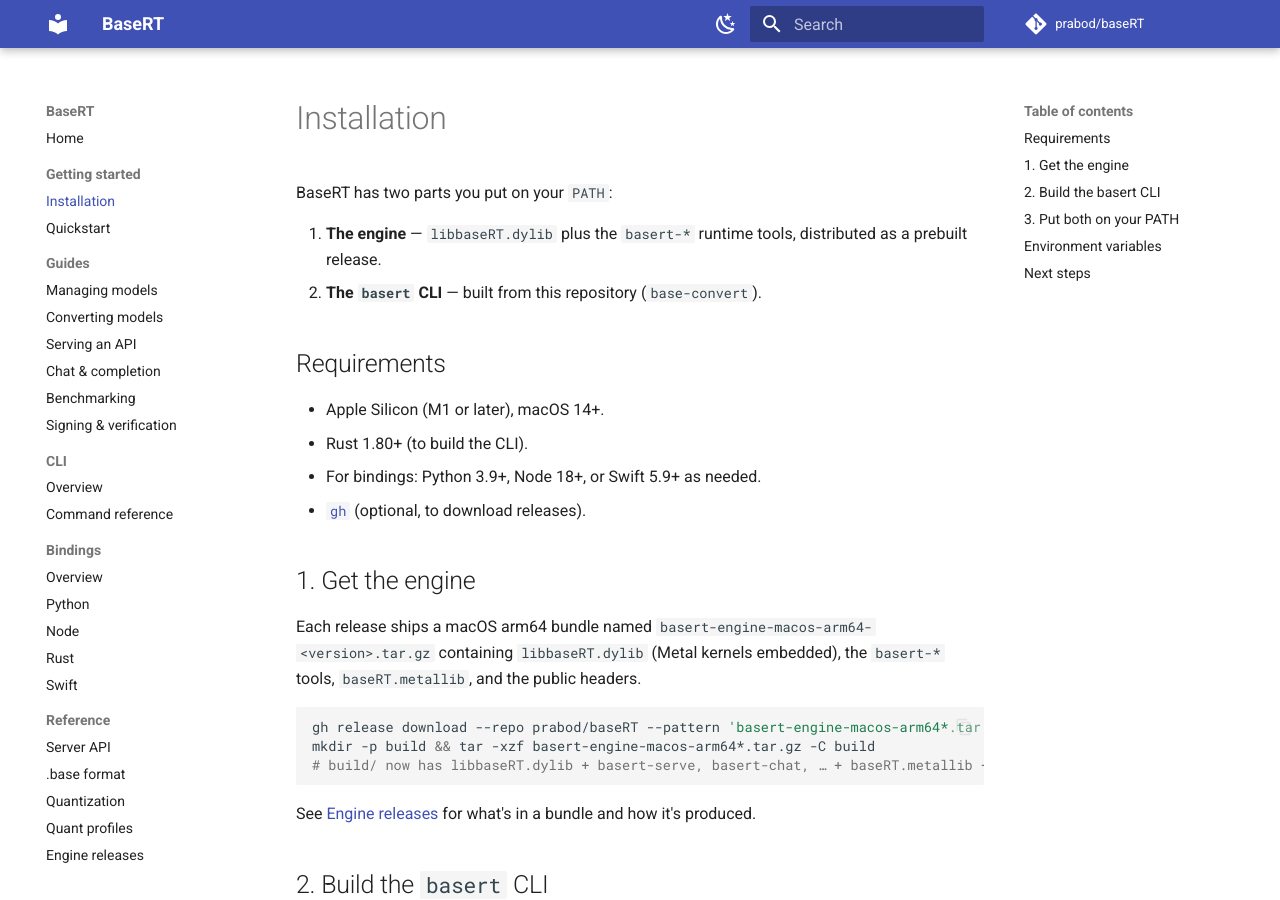
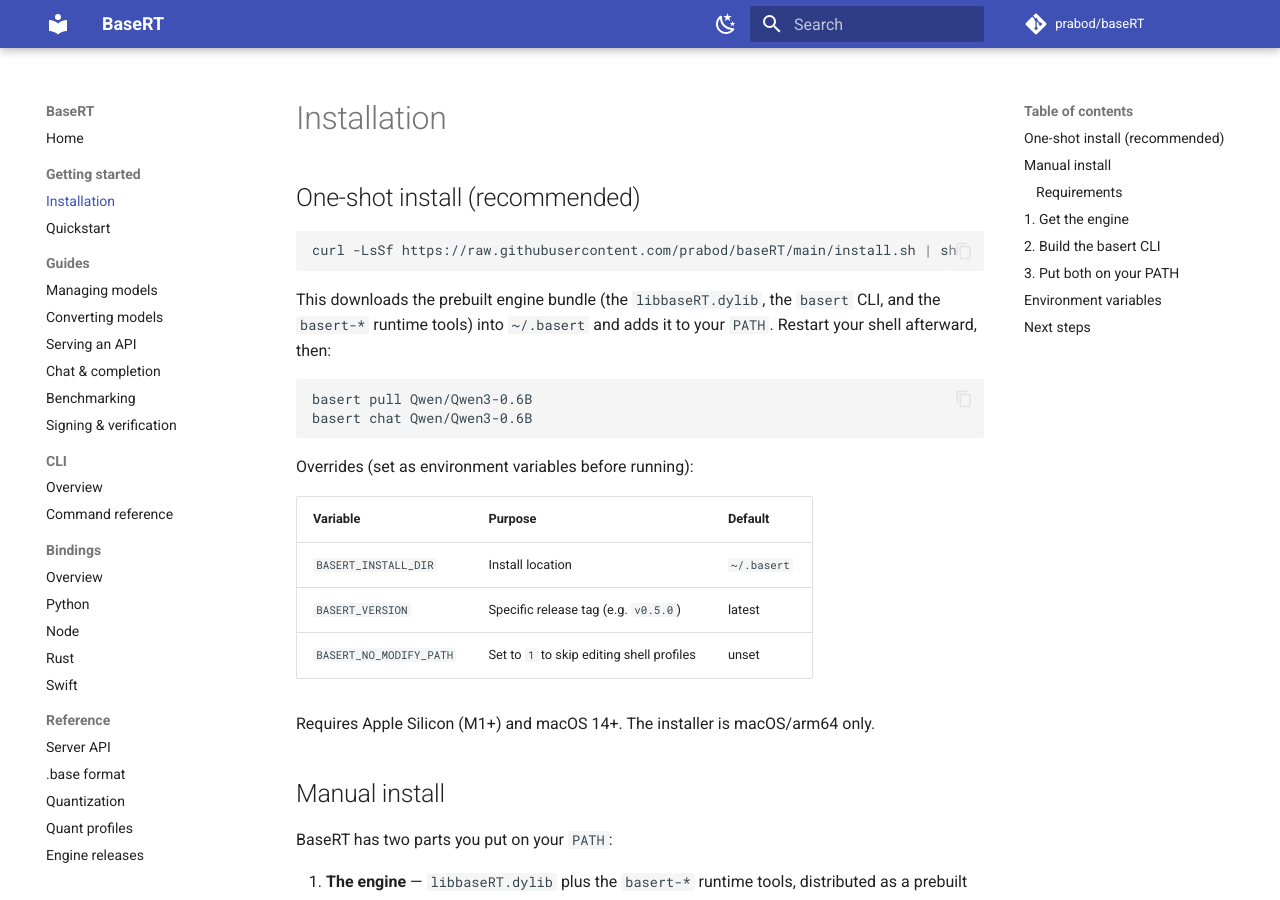
Before and after one commit to basecompute/baseRT, an MkDocs documentation site: the page built from docs/getting-started/installation.md, in a window 1280 px wide and 900 px high. Built offline with MkDocs 1.6.1 and Material for MkDocs 9.7.7, drawn with Linux system fonts in a browser that asks for light colours; comment, search, counter and statistics services are not loaded.

Commit message:
feat(install): one-shot installer (curl | sh)
Add install.sh: detects macOS/arm64, downloads the latest engine bundle
(libbaseRT.dylib + basert CLI + basert-* tools) into ~/.basert, and wires PATH.
No deps beyond curl/tar. Overrides: BASERT_INSTALL_DIR / BASERT_VERSION /
BASERT_NO_MODIFY_PATH.

Lead the README and docs install page with:
  curl -LsSf https://raw.githubusercontent.com/prabod/baseRT/main/install.sh | sh

Note: the bundle must include the basert launcher (engine release.yml change,
separate PR) and a fresh release must be cut for pull/convert to work via the
installer; install.sh warns if the launcher is absent from an older bundle.

````diff
--- a/docs/getting-started/installation.md
+++ b/docs/getting-started/installation.md
@@ -1,4 +1,31 @@
 # Installation
+
+## One-shot install (recommended)
+
+```sh
+curl -LsSf https://raw.githubusercontent.com/prabod/baseRT/main/install.sh | sh
+```
+
+This downloads the prebuilt engine bundle (the `libbaseRT.dylib`, the `basert`
+CLI, and the `basert-*` runtime tools) into `~/.basert` and adds it to your
+`PATH`. Restart your shell afterward, then:
+
+```sh
+basert pull Qwen/Qwen3-0.6B
+basert chat Qwen/Qwen3-0.6B
+```
+
+Overrides (set as environment variables before running):
+
+| Variable | Purpose | Default |
+| --- | --- | --- |
+| `BASERT_INSTALL_DIR` | Install location | `~/.basert` |
+| `BASERT_VERSION` | Specific release tag (e.g. `v0.5.0`) | latest |
+| `BASERT_NO_MODIFY_PATH` | Set to `1` to skip editing shell profiles | unset |
+
+Requires Apple Silicon (M1+) and macOS 14+. The installer is macOS/arm64 only.
+
+## Manual install
 
 BaseRT has two parts you put on your `PATH`:
 
@@ -6,7 +33,7 @@ BaseRT has two parts you put on your `PATH`:
    distributed as a prebuilt release.
 2. **The `basert` CLI** — built from this repository (`base-convert`).
 
-## Requirements
+### Requirements
 
 - Apple Silicon (M1 or later), macOS 14+.
 - Rust 1.80+ (to build the CLI).
````
Also changed, not shown: README.md (+14 -4 lines), 1 other file.
